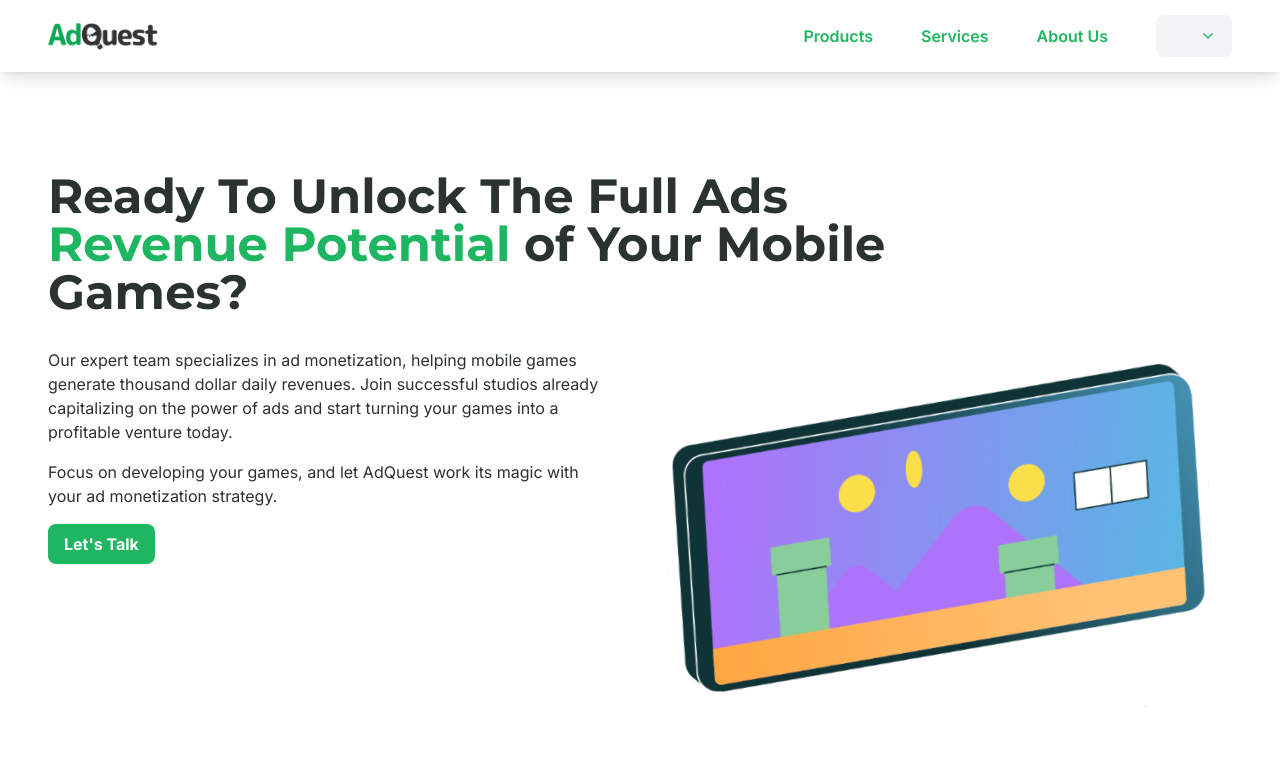
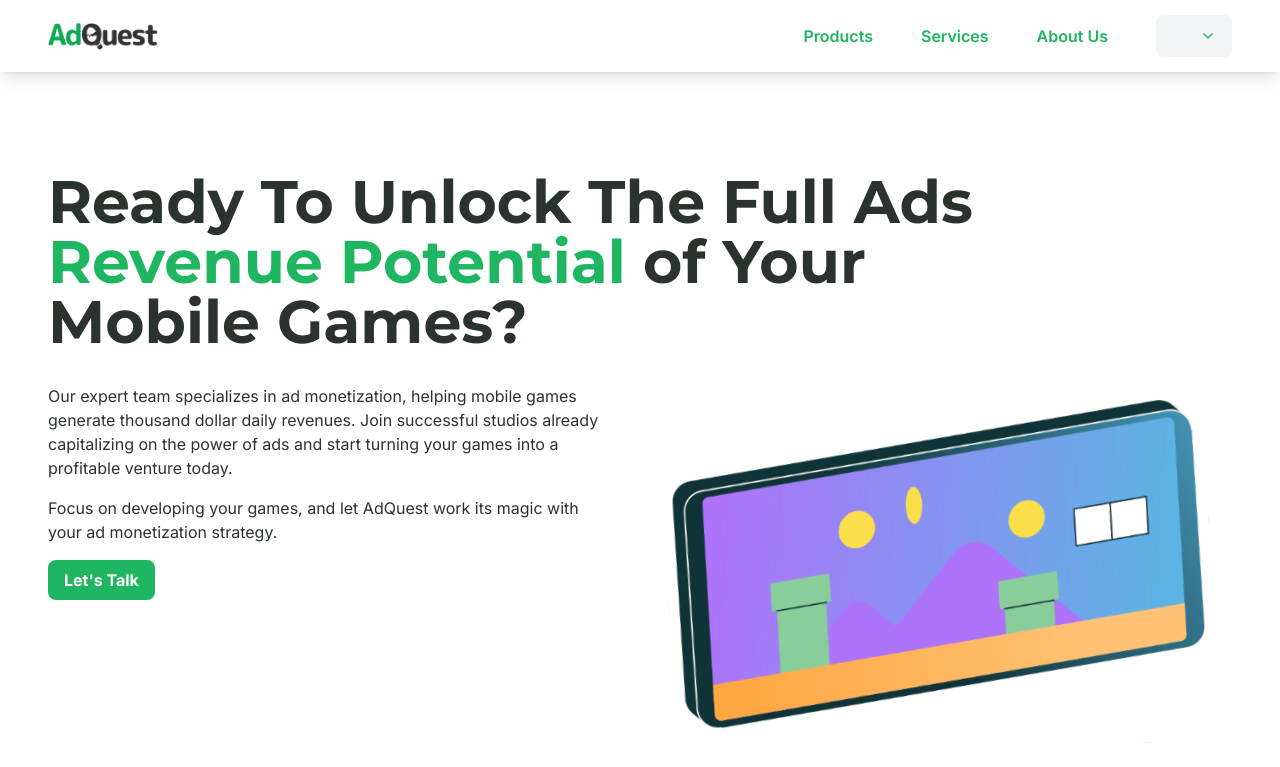
Before and after one commit to rainerregan/adquest-website-nextjs, a Next.js app: page /service in a window 1280 px wide. Shown: the top 767 px of the page. Built offline with nearby package versions, Linux system fonts and the light colour scheme; some icons are missing.

Commit message:
feat: Larger Hero Section Title on Service

```diff
--- a/src/components/service-page/hero/hero-section.tsx
+++ b/src/components/service-page/hero/hero-section.tsx
@@ -7,7 +7,7 @@ export const HeroSection = () => {
     <div className='bg-white relative z-[1] section-rounded__bottom'>
       <div className='max-w-7xl mx-auto px-[24px] lg:px-[48px] pt-[100px] pb-[100px] flex flex-col'>
         <div className='w-full md:max-w-[80%] mb-8' data-aos="fade-down">
-          <h1 className='h1 text-center md:text-left'>Ready To Unlock The Full Ads <span>Revenue Potential</span> of Your Mobile Games?</h1>
+          <h1 className='h1 !text-6xl text-center md:text-left'>Ready To Unlock The Full Ads <span>Revenue Potential</span> of Your Mobile Games?</h1>
         </div>
 
         <div className='flex flex-col md:flex-row gap-[48px]'>
```
